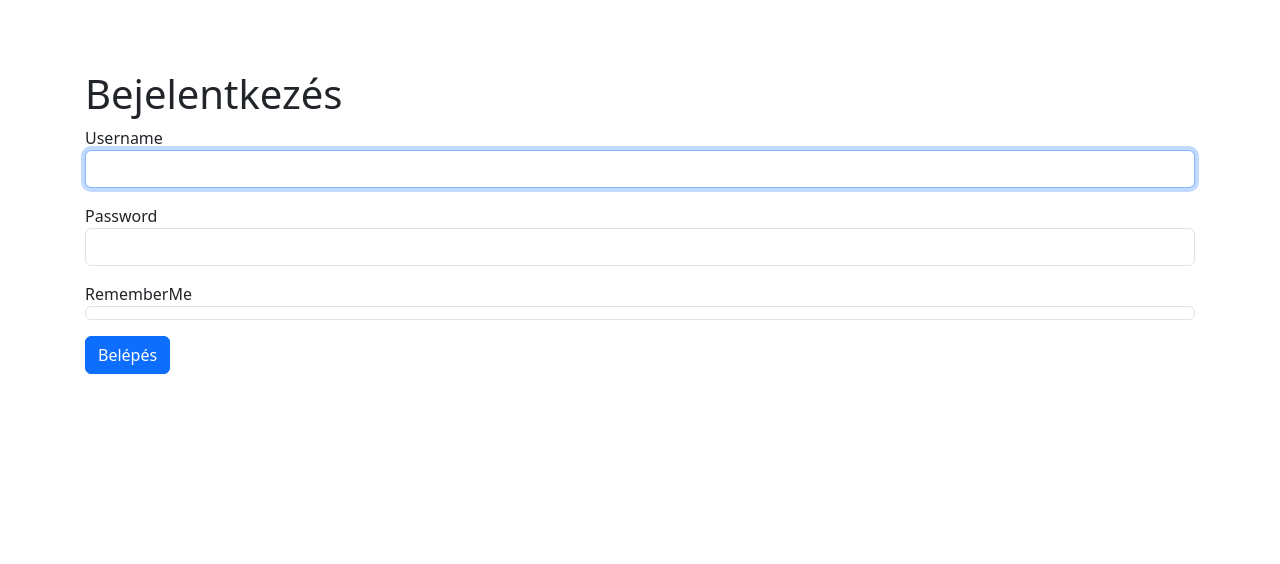
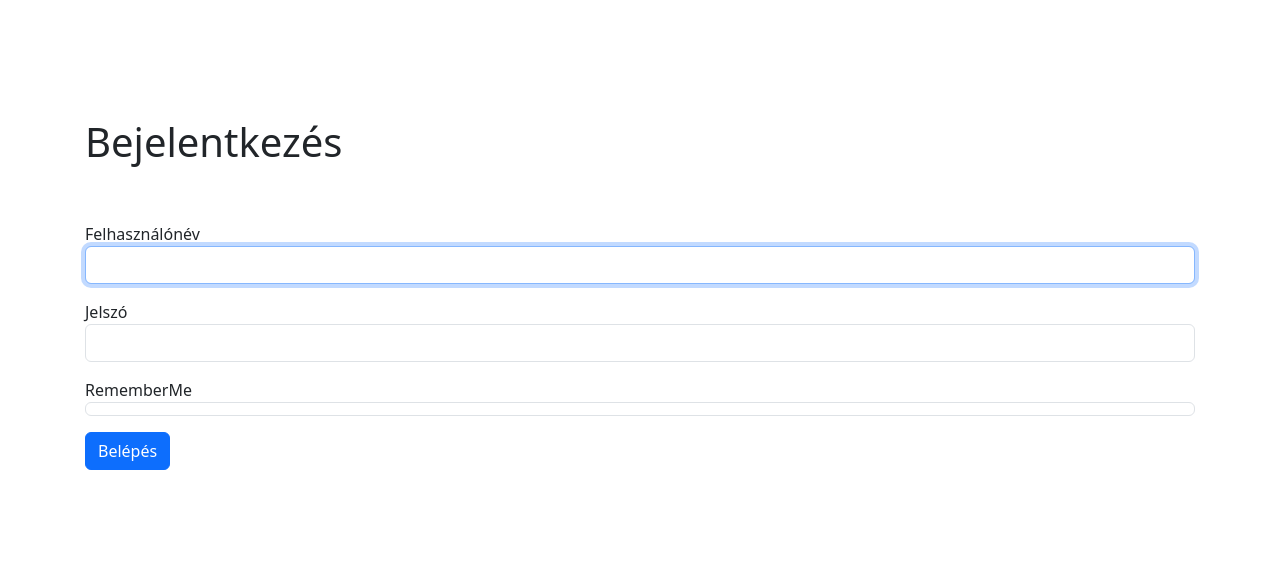
Before and after one commit to MarBot001/tesztfeladat, a Yii app: template views/site/login.php in a window 1280 px wide. Shown: the top 564 px of the page. Run offline with PHP 8.4 and a stand-in for Yii, Linux system fonts and the light colour scheme; the template is opened without the code that fills it, so the values that code supplies are empty; form fields are guessed from the names that the template uses; some libraries are stand-ins or nearby versions.

Commit message:
Login page megjelenítésének utolsó minimális korrigálásai

```diff
--- a/views/site/login.php
+++ b/views/site/login.php
@@ -5,7 +5,7 @@ use yii\bootstrap5\ActiveForm;
 $this->title = 'Bejelentkezés';
 ?>
 <div class="site-login">
-    <h1><?= Html::encode($this->title) ?></h1>
+    <br><br><h1><?= Html::encode($this->title) ?></h1><br><br>
 
 
     <?php $form = ActiveForm::begin([
@@ -17,9 +17,9 @@ $this->title = 'Bejelentkezés';
         ],
     ]); ?>
 
-        <?= $form->field($model, 'username')->textInput(['autofocus' => true]) ?>
+        <?= $form->field($model, 'username')->textInput(['autofocus' => true])->label('Felhasználónév') ?>
 
-        <?= $form->field($model, 'password')->passwordInput() ?>
+        <?= $form->field($model, 'password')->passwordInput()->label('Jelszó') ?>
 
         <?= $form->field($model, 'rememberMe')->checkbox([
             'template' => "<div class=\"col-lg-offset-1 col-lg-3\">{input} {label}</div>\n<div class=\"col-lg-8\">{error}</div>",
```
